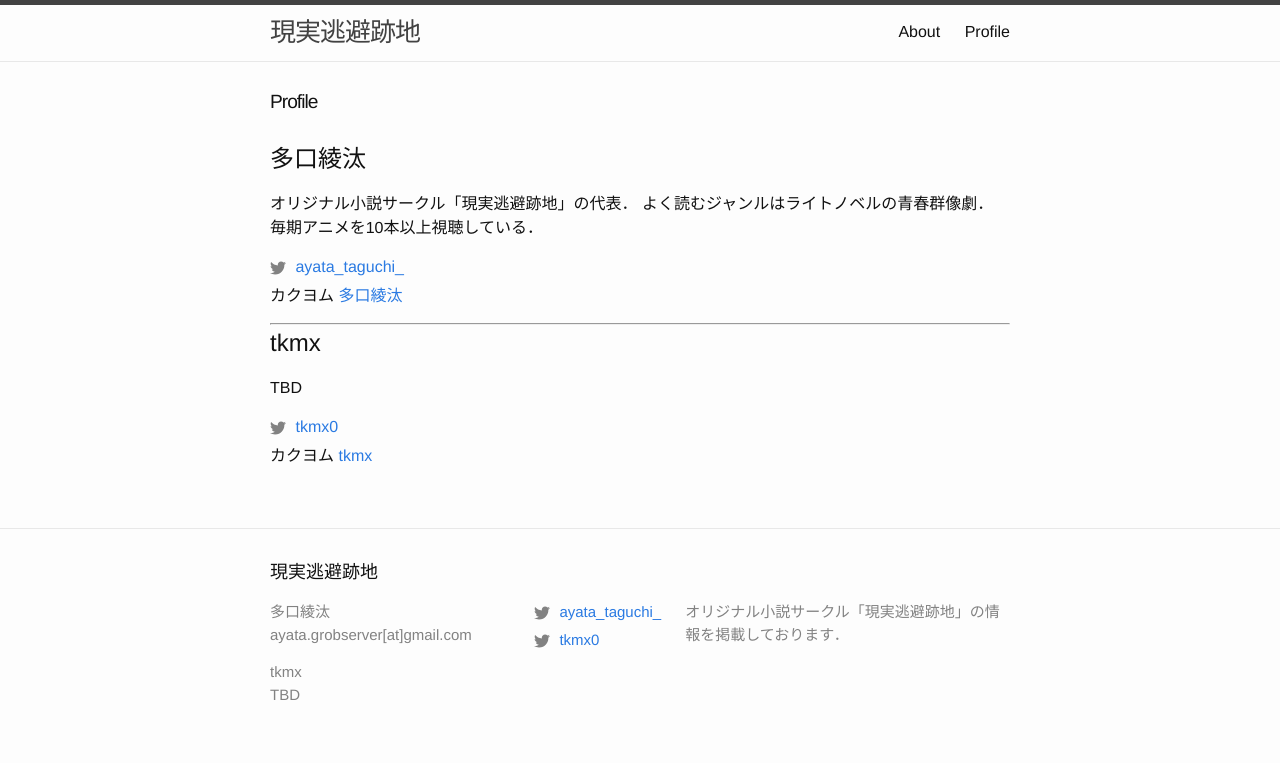
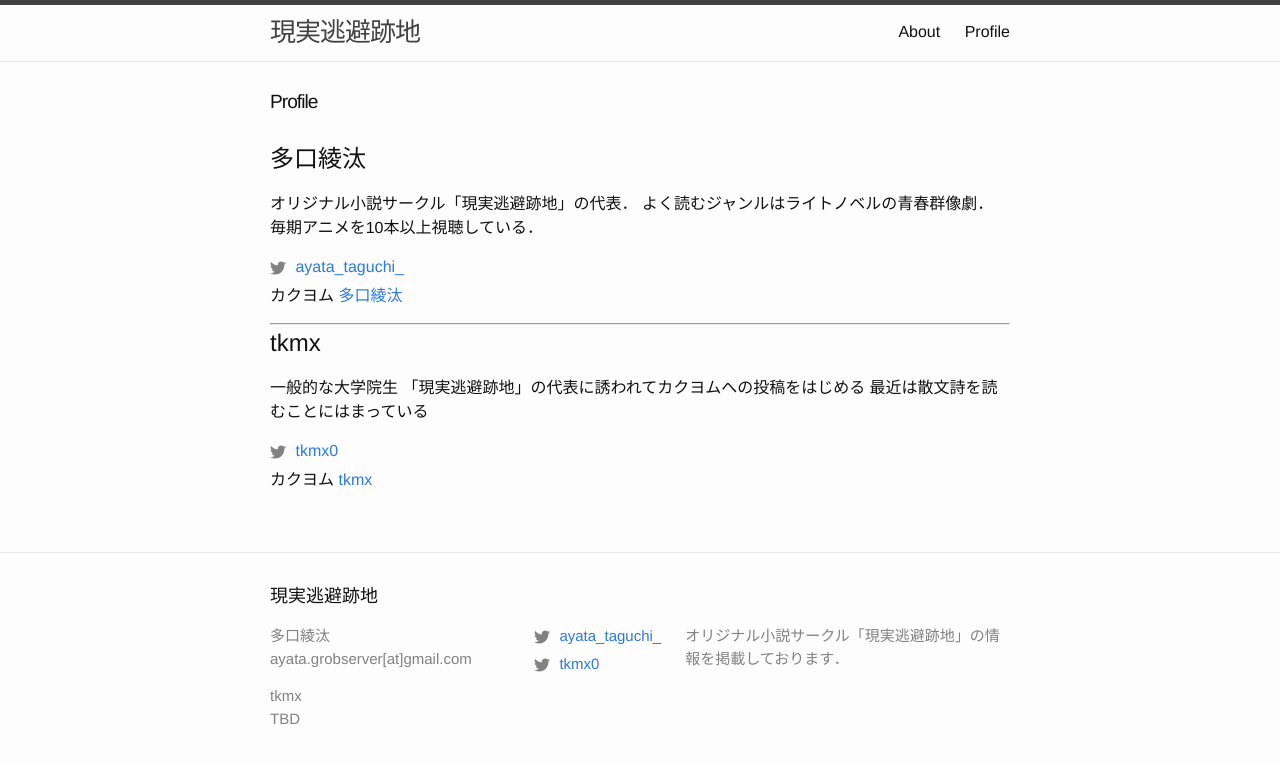
Before and after one commit to takumixs/Escapism, a Jekyll site: the page built from profile.md, in a window 1280 px wide. Shown: the top 763 px of the page. Built offline with Jekyll 4.4.1, drawn with Linux system fonts in a browser that asks for light colours.

Commit message:
Update profile.md
Change site.author_2's TBD

```diff
--- a/profile.md
+++ b/profile.md
@@ -17,7 +17,9 @@ permalink: /profile/
 <hr>
 
 # {{ site.author_2 | escape }}
-TBD
+一般的な大学院生
+「現実逃避跡地」の代表に誘われてカクヨムへの投稿をはじめる
+最近は散文詩を読むことにはまっている
 <ul class="social-media-list">
     <li>{% include icon-twitter.html username=site.twitter_username_2 %}</li>
     <li>カクヨム <a href="https://kakuyomu.jp/users/tkmx">tkmx</a></li>
```
